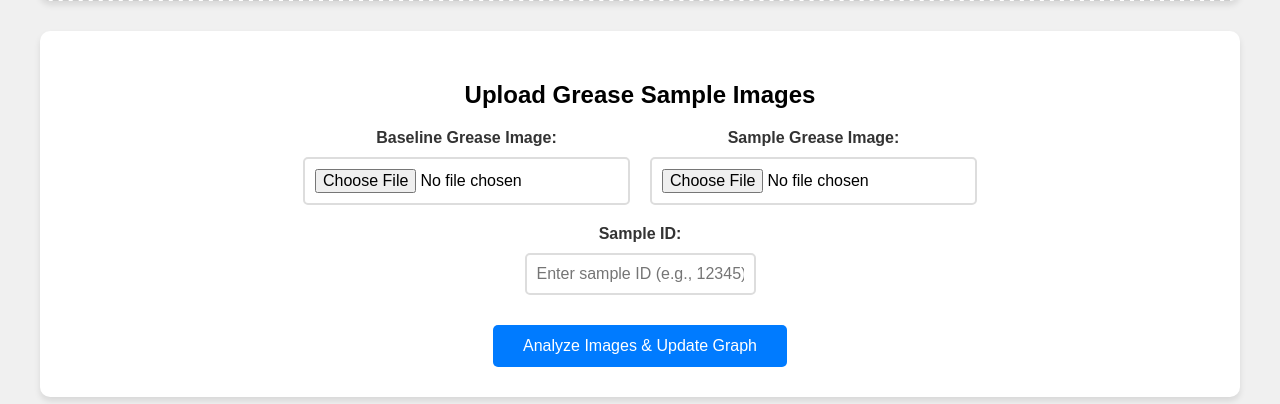
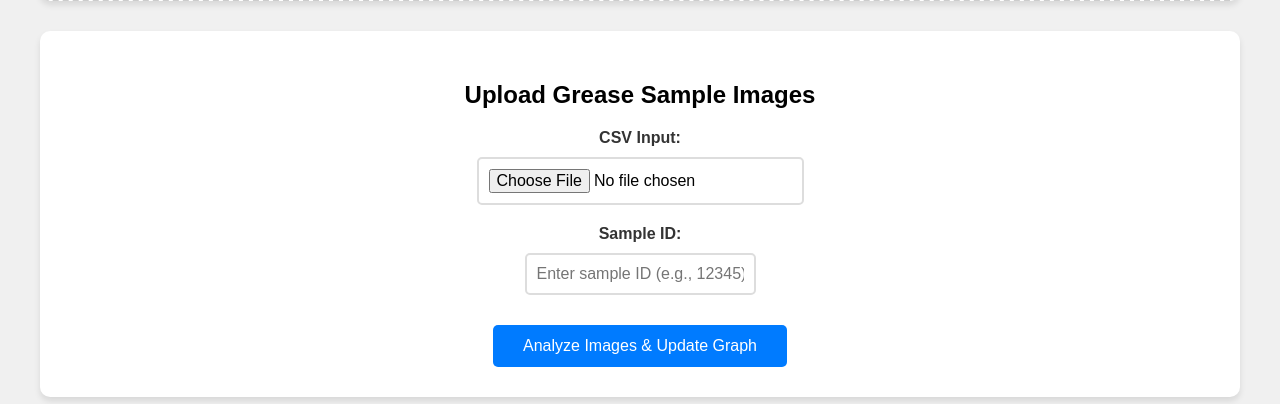
Before and after one commit to Cyoung2002/YCPHacks2025_MRGLabs, a Flask app: page / in a window 1280 px wide. Shown: the part 631-1035 px from the top of the page. Run offline with Flask 3, Linux system fonts and the light colour scheme.

Commit message:
changed my file input to .csv

```diff
--- a/templates/dashboard.html
+++ b/templates/dashboard.html
@@ -156,13 +156,8 @@
 
             <div class="file-inputs">
                 <div class="file-input-group">
-                    <label for="standardImage">Baseline Grease Image:</label>
-                    <input type="file" id="standardImage" accept=".png,.jpg,.jpeg">
-                </div>
-
-                <div class="file-input-group">
-                    <label for="testImage">Sample Grease Image:</label>
-                    <input type="file" id="testImage" accept=".png,.jpg,.jpeg">
+                    <label for="standardImage">CSV Input:</label>
+                    <input type="file" id="standardImage" accept=".csv">
                 </div>
             </div>
 
```
